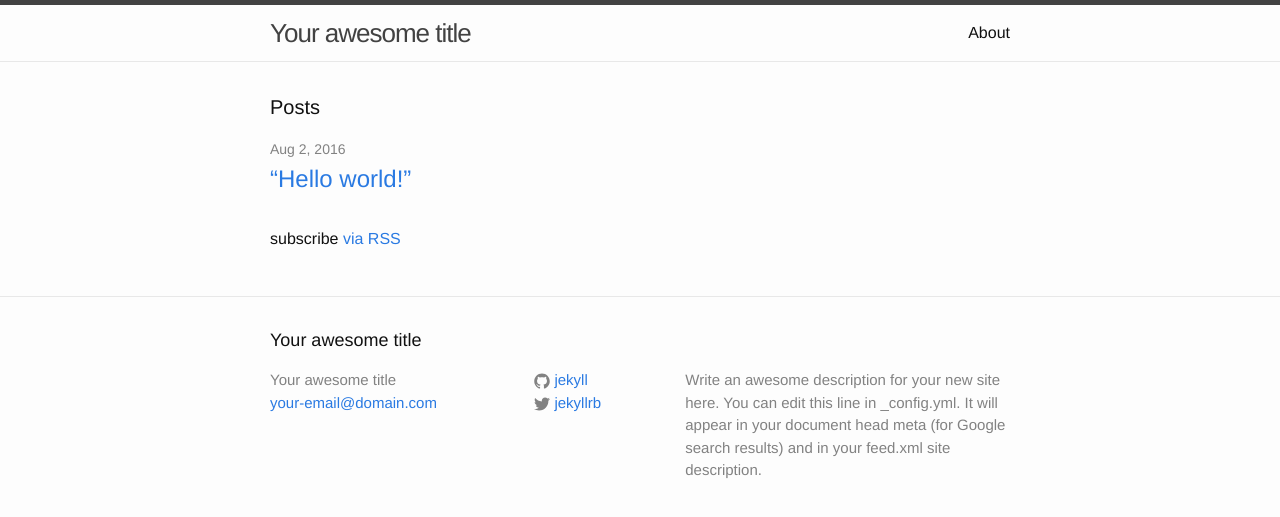
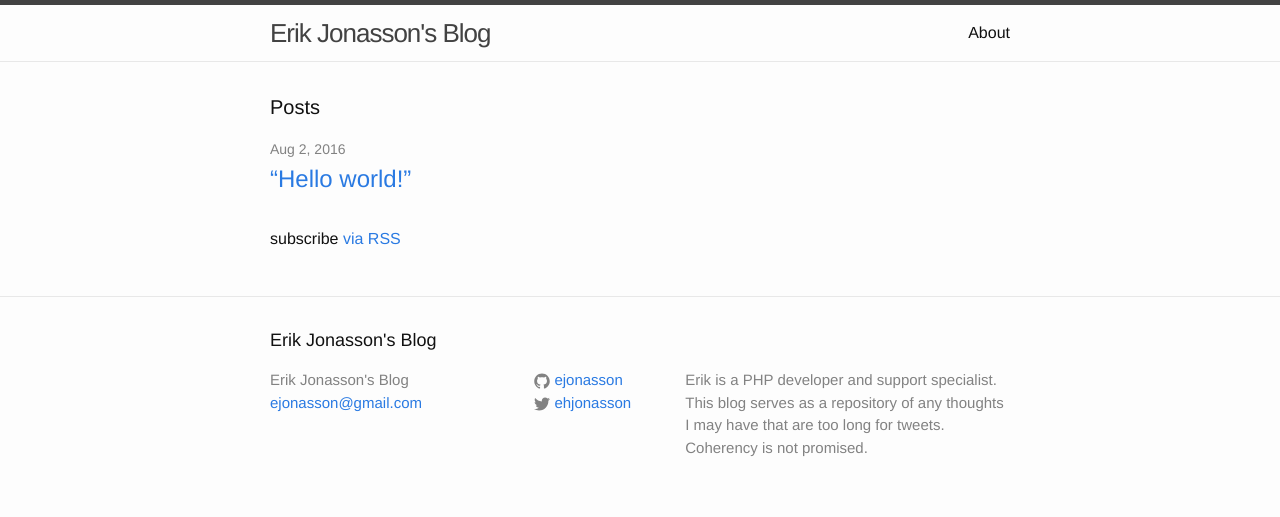
Before and after one commit to ejonasson/ejonasson.github.io, a Jekyll site: the page built from index.html, in a window 1280 px wide. Shown: the top 517 px of the page. Built offline with Jekyll 4.4.1, drawn with Linux system fonts in a browser that asks for light colours.

Commit message:
Update Config file with appropriate data

```diff
--- a/_config.yml
+++ b/_config.yml
@@ -6,16 +6,16 @@
 # 'jekyll serve'. If you change this file, please restart the server process.
 
 # Site settings
-title: Your awesome title
-email: your-email@domain.com
+title: Erik Jonasson's Blog
+email: ejonasson@gmail.com
 description: > # this means to ignore newlines until "baseurl:"
-  Write an awesome description for your new site here. You can edit this
-  line in _config.yml. It will appear in your document head meta (for
-  Google search results) and in your feed.xml site description.
+  Erik is a PHP developer and support specialist.
+  This blog serves as a repository of any thoughts I may have that are too long for tweets.
+  Coherency is not promised.
 baseurl: "" # the subpath of your site, e.g. /blog
-url: "http://yourdomain.com" # the base hostname & protocol for your site
-twitter_username: jekyllrb
-github_username:  jekyll
+url: "http://erikjonasson.me" # the base hostname & protocol for your site
+twitter_username: ehjonasson
+github_username:  ejonasson
 
 # Build settings
 markdown: kramdown
```
